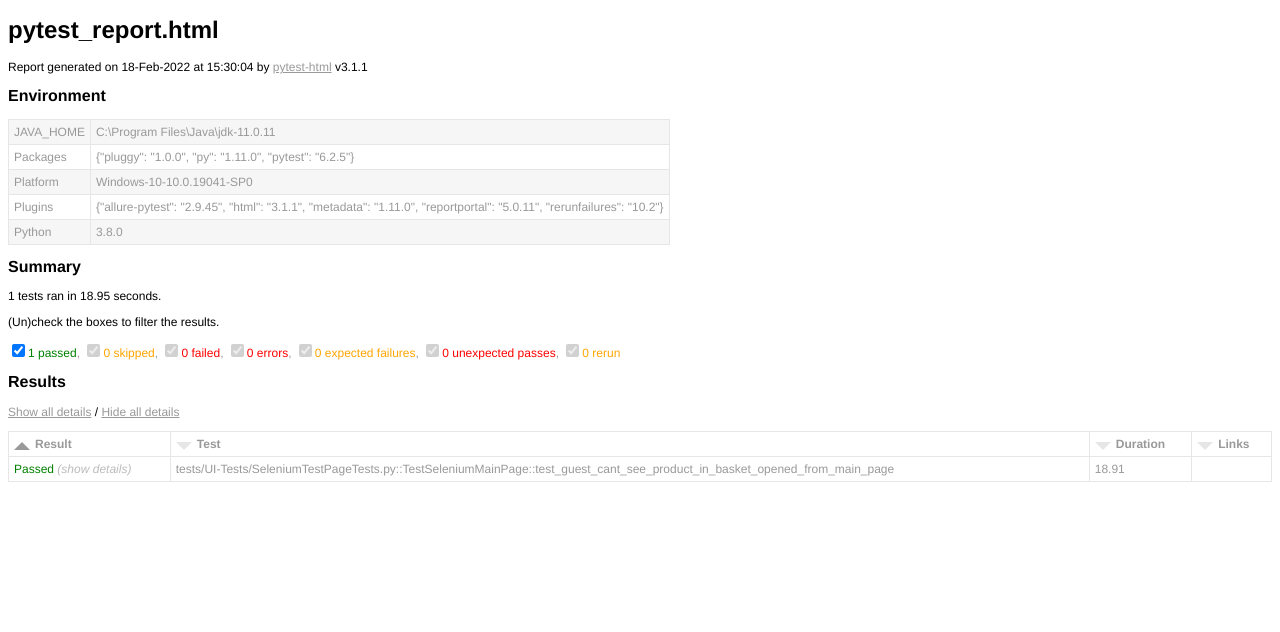
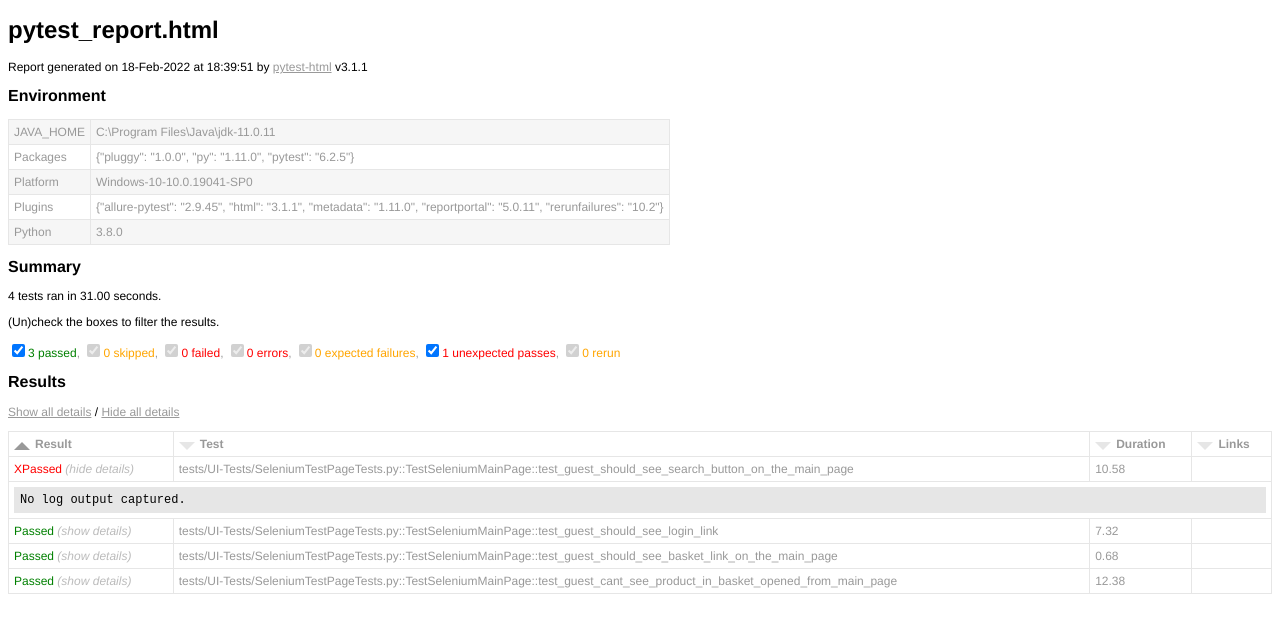
Before and after one commit to Tania1993/-Pytest-API-UI, a plain HTML site: page pytest_report.html in a window 1280 px wide. Drawn offline with Linux system fonts and the light colour scheme.

```diff
--- a/pytest_report.html
+++ b/pytest_report.html
@@ -243,7 +243,7 @@ function filterTable(elem) { // eslint-disable-line no-unused-vars
 }
 </script>
     <h1>pytest_report.html</h1>
-    <p>Report generated on 18-Feb-2022 at 15:30:04 by <a href="https://pypi.python.org/pypi/pytest-html">pytest-html</a> v3.1.1</p>
+    <p>Report generated on 18-Feb-2022 at 18:39:51 by <a href="https://pypi.python.org/pypi/pytest-html">pytest-html</a> v3.1.1</p>
     <h2>Environment</h2>
     <table id="environment">
       <tr>
@@ -262,8 +262,8 @@ function filterTable(elem) { // eslint-disable-line no-unused-vars
         <td>Python</td>
         <td>3.8.0</td></tr></table>
     <h2>Summary</h2>
-    <p>1 tests ran in 18.95 seconds. </p>
-    <p class="filter" hidden="true">(Un)check the boxes to filter the results.</p><input checked="true" class="filter" data-test-result="passed" hidden="true" name="filter_checkbox" onChange="filterTable(this)" type="checkbox"/><span class="passed">1 passed</span>, <input checked="true" class="filter" data-test-result="skipped" disabled="true" hidden="true" name="filter_checkbox" onChange="filterTable(this)" type="checkbox"/><span class="skipped">0 skipped</span>, <input checked="true" class="filter" data-test-result="failed" disabled="true" hidden="true" name="filter_checkbox" onChange="filterTable(this)" type="checkbox"/><span class="failed">0 failed</span>, <input checked="true" class="filter" data-test-result="error" disabled="true" hidden="true" name="filter_checkbox" onChange="filterTable(this)" type="checkbox"/><span class="error">0 errors</span>, <input checked="true" class="filter" data-test-result="xfailed" disabled="true" hidden="true" name="filter_checkbox" onChange="filterTable(this)" type="checkbox"/><span class="xfailed">0 expected failures</span>, <input checked="true" class="filter" data-test-result="xpassed" disabled="true" hidden="true" name="filter_checkbox" onChange="filterTable(this)" type="checkbox"/><span class="xpassed">0 unexpected passes</span>, <input checked="true" class="filter" data-test-result="rerun" disabled="true" hidden="true" name="filter_checkbox" onChange="filterTable(this)" type="checkbox"/><span class="rerun">0 rerun</span>
+    <p>4 tests ran in 31.00 seconds. </p>
+    <p class="filter" hidden="true">(Un)check the boxes to filter the results.</p><input checked="true" class="filter" data-test-result="passed" hidden="true" name="filter_checkbox" onChange="filterTable(this)" type="checkbox"/><span class="passed">3 passed</span>, <input checked="true" class="filter" data-test-result="skipped" disabled="true" hidden="true" name="filter_checkbox" onChange="filterTable(this)" type="checkbox"/><span class="skipped">0 skipped</span>, <input checked="true" class="filter" data-test-result="failed" disabled="true" hidden="true" name="filter_checkbox" onChange="filterTable(this)" type="checkbox"/><span class="failed">0 failed</span>, <input checked="true" class="filter" data-test-result="error" disabled="true" hidden="true" name="filter_checkbox" onChange="filterTable(this)" type="checkbox"/><span class="error">0 errors</span>, <input checked="true" class="filter" data-test-result="xfailed" disabled="true" hidden="true" name="filter_checkbox" onChange="filterTable(this)" type="checkbox"/><span class="xfailed">0 expected failures</span>, <input checked="true" class="filter" data-test-result="xpassed" hidden="true" name="filter_checkbox" onChange="filterTable(this)" type="checkbox"/><span class="xpassed">1 unexpected passes</span>, <input checked="true" class="filter" data-test-result="rerun" disabled="true" hidden="true" name="filter_checkbox" onChange="filterTable(this)" type="checkbox"/><span class="rerun">0 rerun</span>
     <h2>Results</h2>
     <table id="results-table">
       <thead id="results-table-head">
@@ -274,11 +274,38 @@ function filterTable(elem) { // eslint-disable-line no-unused-vars
           <th class="sortable links" col="links">Links</th></tr>
         <tr hidden="true" id="not-found-message">
           <th colspan="4">No results found. Try to check the filters</th></tr></thead>
+      <tbody class="xpassed results-table-row">
+        <tr>
+          <td class="col-result">XPassed</td>
+          <td class="col-name">tests/UI-Tests/SeleniumTestPageTests.py::TestSeleniumMainPage::test_guest_should_see_search_button_on_the_main_page</td>
+          <td class="col-duration">10.58</td>
+          <td class="col-links"></td></tr>
+        <tr>
+          <td class="extra" colspan="4">
+            <div class="empty log">No log output captured.</div></td></tr></tbody>
+      <tbody class="passed results-table-row">
+        <tr>
+          <td class="col-result">Passed</td>
+          <td class="col-name">tests/UI-Tests/SeleniumTestPageTests.py::TestSeleniumMainPage::test_guest_should_see_login_link</td>
+          <td class="col-duration">7.32</td>
+          <td class="col-links"></td></tr>
+        <tr>
+          <td class="extra" colspan="4">
+            <div class="empty log">No log output captured.</div></td></tr></tbody>
+      <tbody class="passed results-table-row">
+        <tr>
+          <td class="col-result">Passed</td>
+          <td class="col-name">tests/UI-Tests/SeleniumTestPageTests.py::TestSeleniumMainPage::test_guest_should_see_basket_link_on_the_main_page</td>
+          <td class="col-duration">0.68</td>
+          <td class="col-links"></td></tr>
+        <tr>
+          <td class="extra" colspan="4">
+            <div class="empty log">No log output captured.</div></td></tr></tbody>
       <tbody class="passed results-table-row">
         <tr>
           <td class="col-result">Passed</td>
           <td class="col-name">tests/UI-Tests/SeleniumTestPageTests.py::TestSeleniumMainPage::test_guest_cant_see_product_in_basket_opened_from_main_page</td>
-          <td class="col-duration">18.91</td>
+          <td class="col-duration">12.38</td>
           <td class="col-links"></td></tr>
         <tr>
           <td class="extra" colspan="4">
```
Also changed, not shown: 5 other files.
